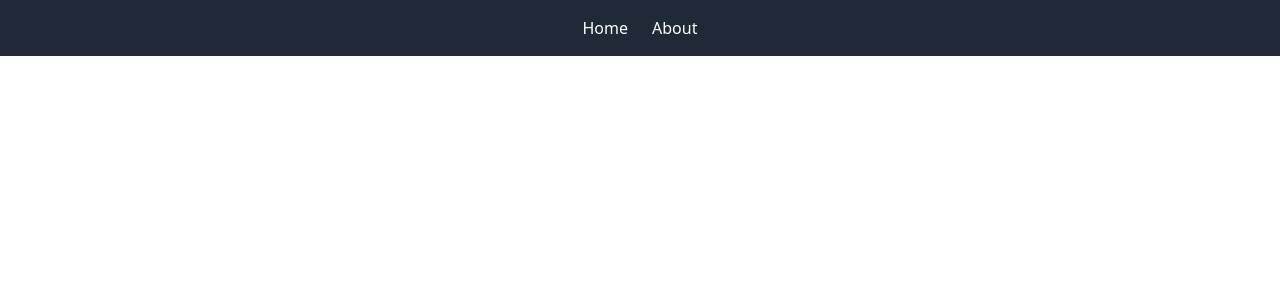
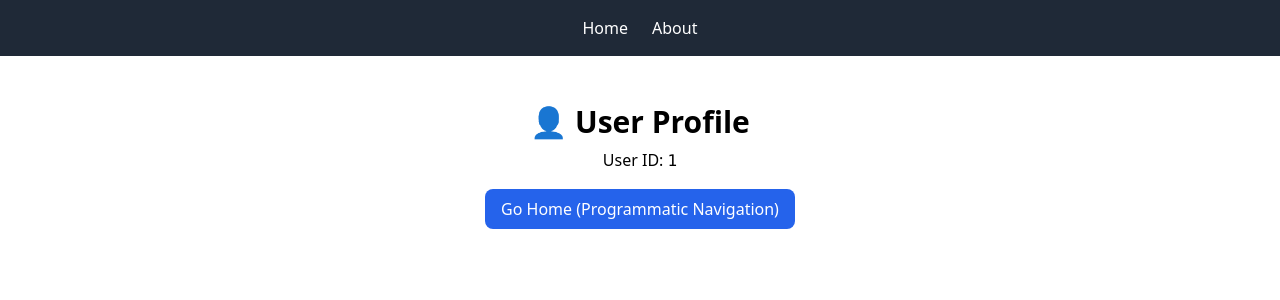
Before and after one commit to emmarcaber/vue-hike, a Vue app: page /user/1 in a window 1280 px wide. Before the commit this address had no page. Shown: the top 300 px of the page. Built offline with nearby package versions, Linux system fonts and the light colour scheme.

Commit message:
Feat: update routing components to use PascalCase; add UserView for user profile navigation and dynamic routing

```diff
--- a/src/4_Routing_and_Navigation/views/AboutView.vue
+++ b/src/4_Routing_and_Navigation/views/AboutView.vue
@@ -1,6 +1,6 @@
 <template>
   <div class="p-6 text-center">
     <h1 class="text-3xl font-bold mb-4">ℹ️ About Page</h1>
-    <router-link to="/" class="text-blue-500 underline">Back to Home</router-link>
+    <RouterLink to="/" class="text-blue-500 underline">Back to Home</RouterLink>
   </div>
 </template>
--- a/src/4_Routing_and_Navigation/views/HomeView.vue
+++ b/src/4_Routing_and_Navigation/views/HomeView.vue
@@ -1,6 +1,6 @@
 <template>
   <div class="p-6 text-center">
     <h1 class="text-3xl font-bold mb-4">🏠 Home Page</h1>
-    <router-link to="/about" class="text-blue-500 underline">Go to About</router-link>
+    <RouterLink to="/about" class="text-blue-500 underline">Go to About</RouterLink>
   </div>
 </template>
--- /dev/null
+++ b/src/4_Routing_and_Navigation/views/UserView.vue
@@ -0,0 +1,26 @@
+<script setup>
+import { useRouter } from 'vue-router'
+defineProps(['id'])
+
+const router = useRouter()
+
+function goHome() {
+  router.push('/')
+}
+</script>
+
+<template>
+  <div class="p-6 text-center">
+    <h1 class="text-3xl font-bold mb-2">👤 User Profile</h1>
+    <p>
+      User ID: <span class="font-mono">{{ id }}</span>
+    </p>
+
+    <button
+      @click="goHome"
+      class="mt-4 bg-blue-600 hover:bg-blue-700 text-white px-4 py-2 rounded-lg"
+    >
+      Go Home (Programmatic Navigation)
+    </button>
+  </div>
+</template>
--- a/src/App.vue
+++ b/src/App.vue
@@ -2,7 +2,7 @@
 // import CoreVueFoundation from './Chapters/1_CoreVueFoundation.vue'
 // import ComponentThinking from './Chapters/2_ComponentThinking.vue'
 // import CompositionAPIandLifecycle from './Chapters/3_Composition_API_and_Lifecycle.vue'
-import Routing_and_Navigation from './Chapters/4_Routing_and_Navigation.vue';
+import Routing_and_Navigation from './Chapters/4_Routing_and_Navigation.vue'
 </script>
 
 <template>
--- a/src/Chapters/4_Routing_and_Navigation.vue
+++ b/src/Chapters/4_Routing_and_Navigation.vue
@@ -1,10 +1,10 @@
 <template>
   <nav class="bg-gray-800 text-white p-4 flex gap-6 justify-center">
-    <router-link to="/" class="hover:text-yellow-400">Home</router-link>
-    <router-link to="/about" class="hover:text-yellow-400">About</router-link>
+    <RouterLink to="/" class="hover:text-yellow-400">Home</RouterLink>
+    <RouterLink to="/about" class="hover:text-yellow-400">About</RouterLink>
   </nav>
 
   <main class="p-6">
-    <router-view></router-view>
+    <RouterView></RouterView>
   </main>
 </template>
--- a/src/router/index.js
+++ b/src/router/index.js
@@ -1,10 +1,12 @@
 import { createRouter, createWebHistory } from 'vue-router'
 import HomeView from '@/4_Routing_and_Navigation/views/HomeView.vue'
 import AboutView from '@/4_Routing_and_Navigation/views/AboutView.vue'
+import UserView from '@/4_Routing_and_Navigation/views/UserView.vue'
 
 const routes = [
   { path: '/', name: 'home', component: HomeView },
   { path: '/about', name: 'about', component: AboutView },
+  { path: '/user/:id', name: 'user', component: UserView, props: true },
 ]
 
 const router = createRouter({
```
